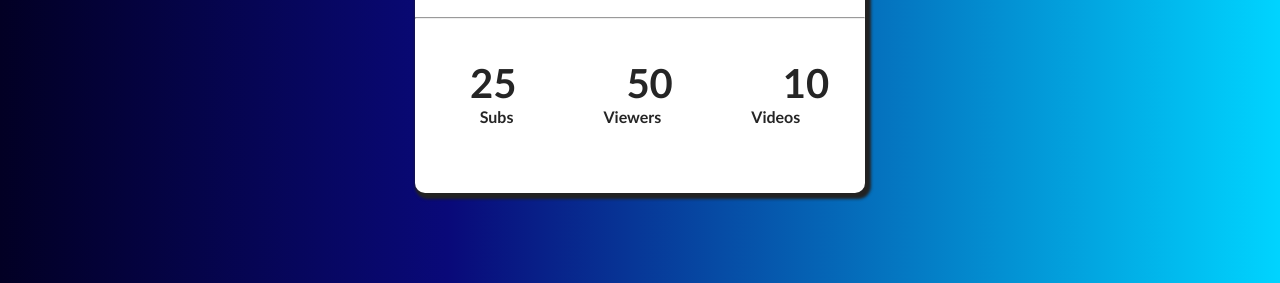
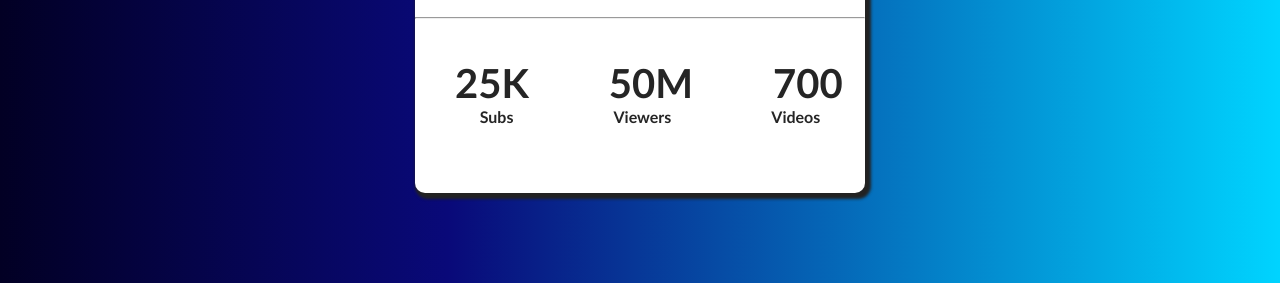
Before and after one commit to ExeMoreexx/Mis-practicas-CSS, a plain HTML site: page 04_Card/index.html in a window 1280 px wide. Shown: the part 517-800 px from the top of the page. Drawn offline with Linux system fonts and the light colour scheme.

Commit message:
Actualizacion de practica 4

```diff
--- a/04_Card/index.html
+++ b/04_Card/index.html
@@ -12,16 +12,17 @@
   <center>
     <div id="container">
       <div id="div-img">
-      <img id="img" src="../img/fodo-card.jpeg"/>
+        <img id="img" src="../img/fodo-card.jpeg" />
       </div>
       <div id="div-img-2">
         <img src="../img/img-card.jpg" id="img2">
       </div>
       <h1>ExeMoreexx</h1>
-    <span>México</span><hr>
+      <span>México</span>
+      <hr>
 
-    <label id="label">25</label><label id="label">50</label><label id="label">10</label><br>
-    <label id="la">Subs</label><label id="la">Viewers</label><label id="la">Videos</label>
+      <label id="label">25K</label><label id="label">50M</label><label id="label">700</label><br>
+      <label id="la1">Subs</label><label id="la2">Viewers</label><label id="la3">Videos</label>
     </div>
   </center>
 </body>
--- a/css/04_card.css
+++ b/css/04_card.css
@@ -6,12 +6,10 @@
 
 body {
   background: rgb(2, 0, 36);
-  background: linear-gradient(
-    90deg,
-    rgba(2, 0, 36, 1) 0%,
-    rgba(9, 9, 121, 1) 35%,
-    rgba(0, 212, 255, 1) 100%
-  );
+  background: linear-gradient(90deg,
+      rgba(2, 0, 36, 1) 0%,
+      rgba(9, 9, 121, 1) 35%,
+      rgba(0, 212, 255, 1) 100%);
 }
 
 #container {
@@ -68,13 +66,27 @@ hr {
   color: rgb(37, 37, 37);
   font-size: 40px;
   font-family: 'Gill Sans', 'Gill Sans MT', Calibri, 'Trebuchet MS', sans-serif;
-  margin: 55px;
+  margin: 40px;
   font-weight: bold;
 }
 
-#la {
+#la1 {
   color: rgb(37, 37, 37);
   font-family: 'Gill Sans', 'Gill Sans MT', Calibri, 'Trebuchet MS', sans-serif;
   font-weight: bold;
-  margin: 45px;
+  margin-left: 20px;
 }
+
+#la2 {
+  color: rgb(37, 37, 37);
+  font-family: 'Gill Sans', 'Gill Sans MT', Calibri, 'Trebuchet MS', sans-serif;
+  font-weight: bold;
+  margin-left: 100px;
+}
+
+#la3 {
+  color: rgb(37, 37, 37);
+  font-family: 'Gill Sans', 'Gill Sans MT', Calibri, 'Trebuchet MS', sans-serif;
+  font-weight: bold;
+  margin-left: 100px;
+}
```
Lines whose indentation alone changed are shown as unchanged.
